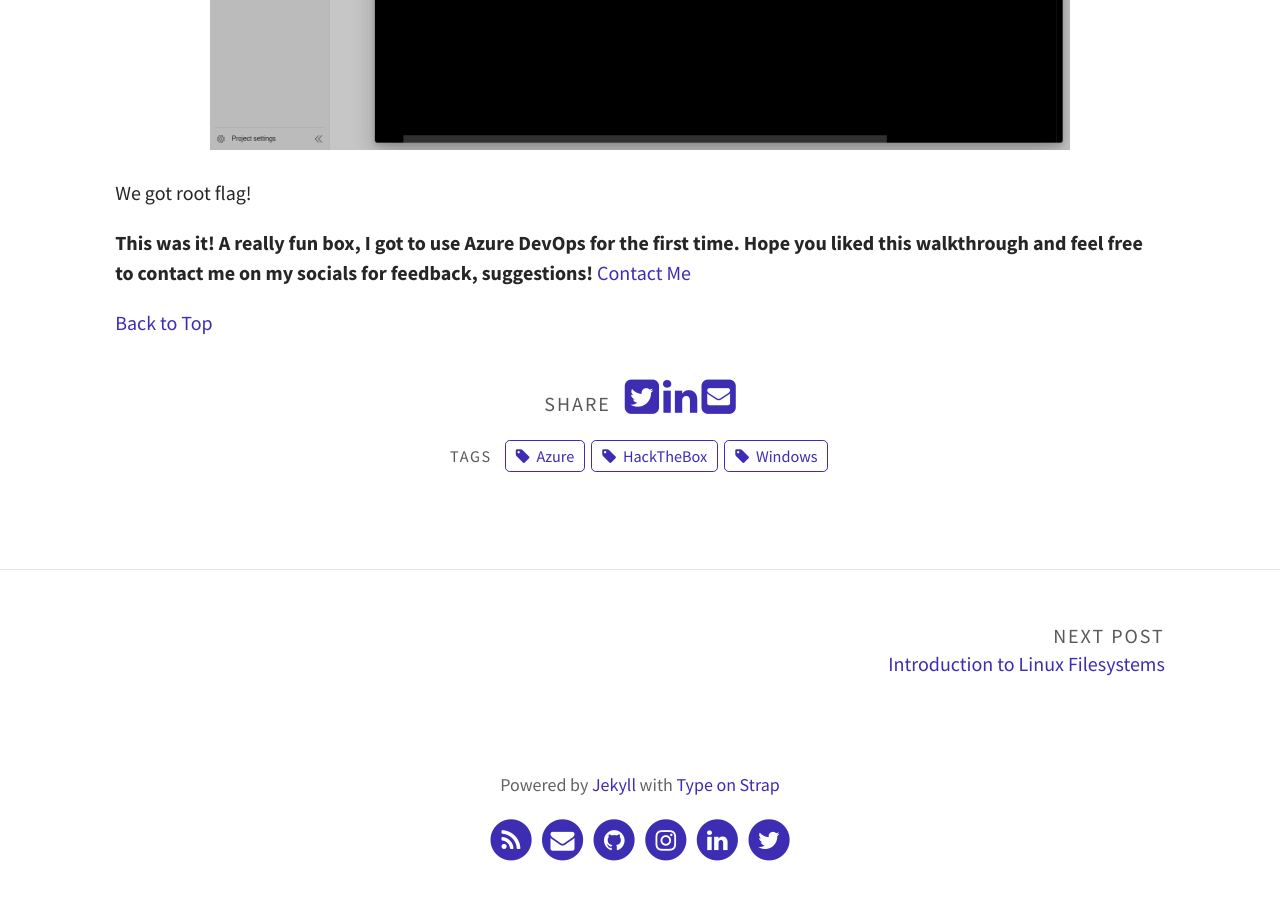
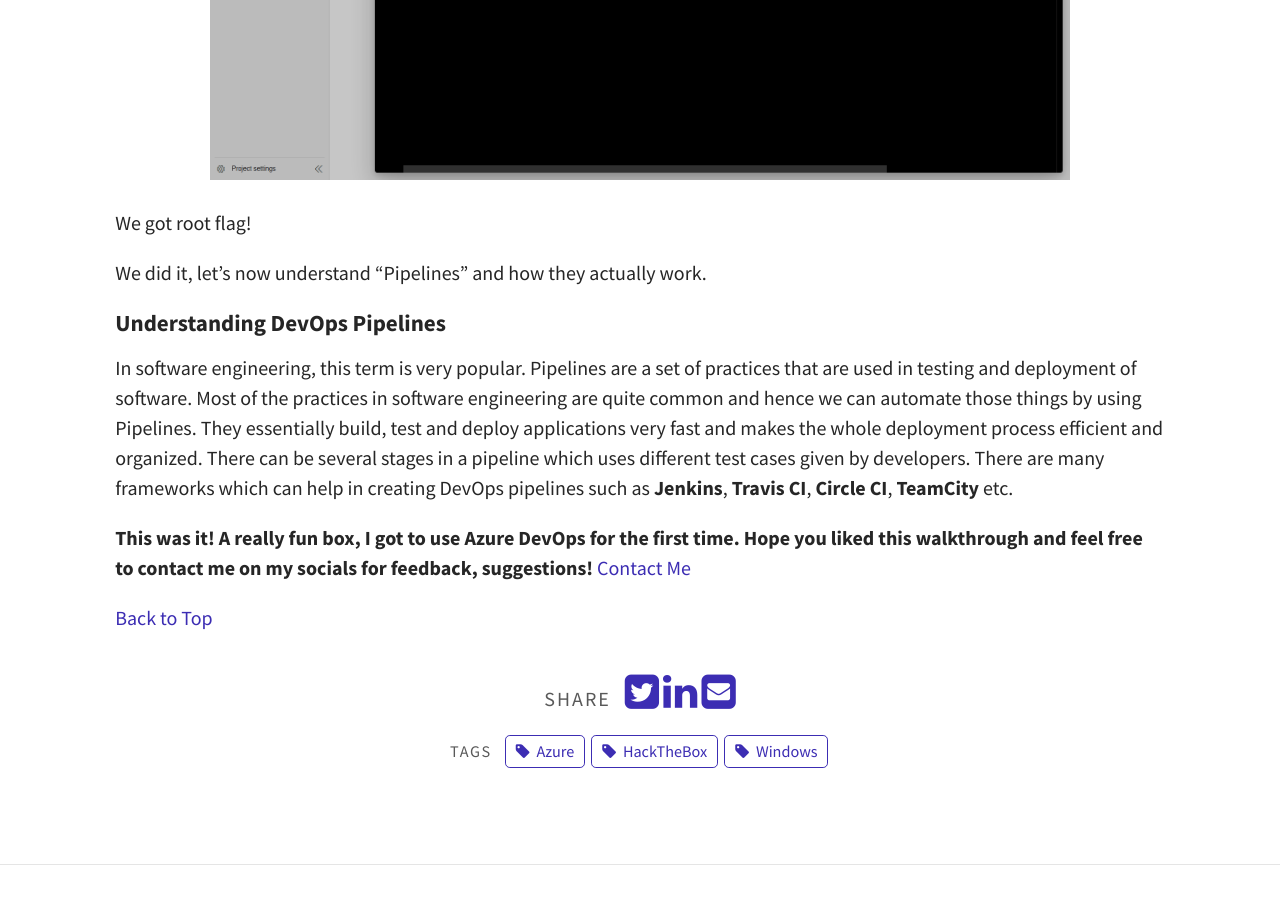
Before and after one commit to ritiksahni/blog-dev, a Jekyll site: the page built from _posts/2021-01-30-Worker-HackTheBox.md, in a window 1280 px wide and 900 px high, scrolled down 13511 px. Built offline with Jekyll 4.4.1, drawn with Linux system fonts in a browser that asks for light colours; some of the changed text lies outside the part shown.

Commit message:
Add devops pipelines description

```diff
--- a/_posts/2021-01-30-Worker-HackTheBox.md
+++ b/_posts/2021-01-30-Worker-HackTheBox.md
@@ -21,6 +21,7 @@
     * [Understanding Version Control System](#understanding-vcs)
 * [Privilege Escalation to Robisl](#privesc-robisl)
 * [Privilege Escalation to Administrator](#privesc-admin)
+    * [Understanding DevOps Pipelines](#understanding-pipelines)
 
 ---
 
@@ -316,6 +317,12 @@
 
 We got root flag!
 
+We did it, let's now understand "Pipelines" and how they actually work.
+
+#### Understanding DevOps Pipelines <a name="understanding-pipelines">
+
+In software engineering, this term is very popular. Pipelines are a set of practices that are used in testing and deployment of software. Most of the practices in software engineering are quite common and hence we can automate those things by using Pipelines. They essentially build, test and deploy applications very fast and makes the whole deployment process efficient and organized. There can be several stages in a pipeline which uses different test cases given by developers. There are many frameworks which can help in creating DevOps pipelines such as **Jenkins**, **Travis CI**, **Circle CI**, **TeamCity** etc.
+
 **This was it! A really fun box, I got to use Azure DevOps for the first time. Hope you liked this walkthrough and feel free to contact me on my socials for feedback, suggestions!** [Contact Me](/contact)
 
 [Back to Top](#top)
```
